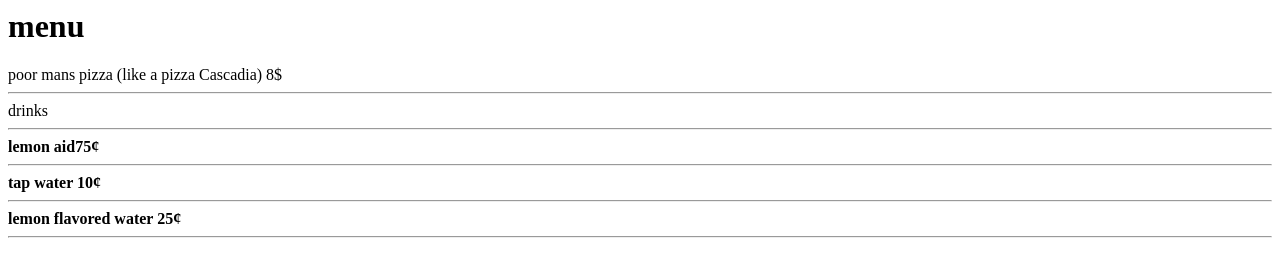
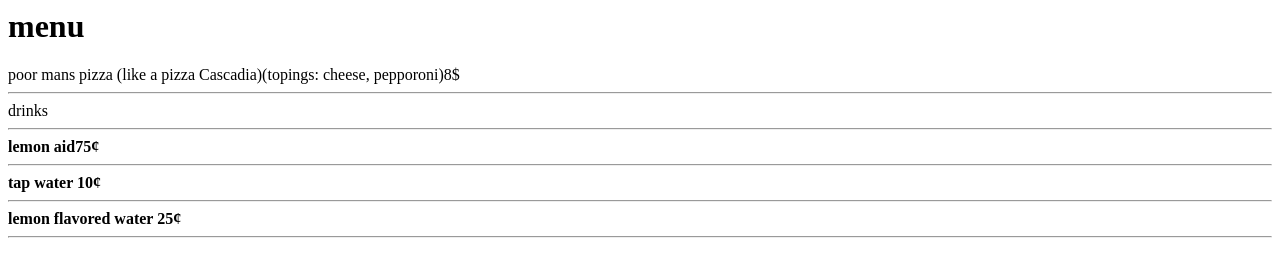
Before and after one commit to kaylsfoodtruck/food-truck-menu, a plain HTML site: page index.html in a window 1280 px wide. Drawn offline with Linux system fonts and the light colour scheme.

Commit message:
index.html

```diff
--- a/index.html
+++ b/index.html
@@ -1,5 +1,5 @@
 
-<h1><div class="text-element">menu</div></h1><div class="text-element">poor mans pizza (like a pizza Cascadia) 8$</div>
+<h1><div class="text-element">menu</div></h1><div class="text-element">poor mans pizza (like a pizza Cascadia)(topings: cheese, pepporoni)8$</div>
 <hr style="background-color: yellow;">
 <div class="text-element">drinks</div>
 <hr style="">
```
